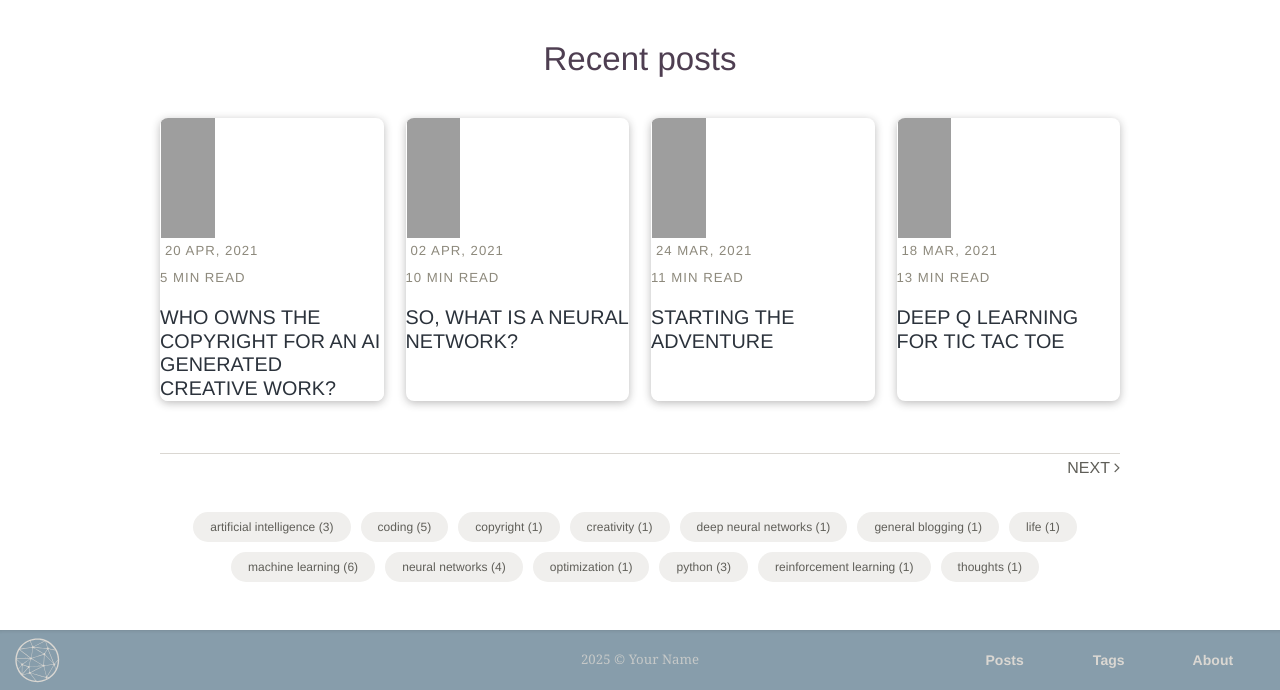
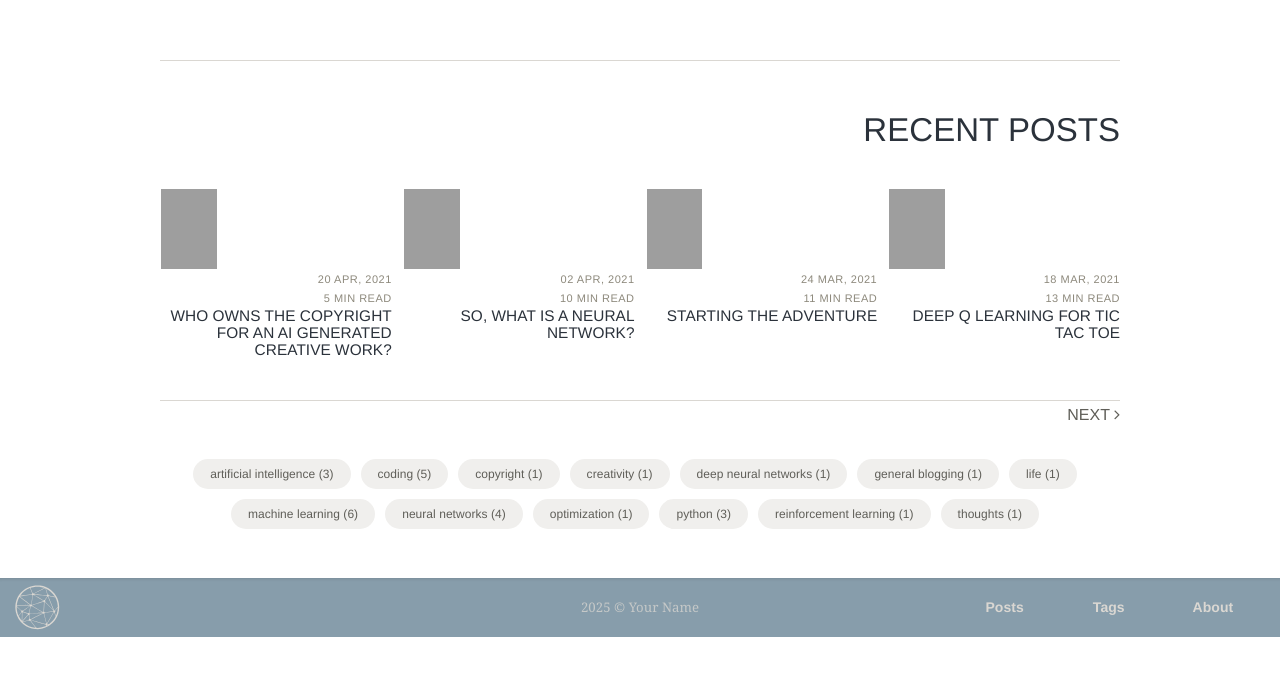
Before and after one commit to apichardo1997/alignedemergence, a Jekyll site: the page built from index.html, in a window 1280 px wide. Shown: the part 596-1286 px from the top of the page. Built offline with Jekyll 4.4.1, drawn with Linux system fonts in a browser that asks for light colours; some web fonts are replaced; the list of posts is cut into pages by our own code; after the commit the page ends 1233 px from its top, so only the background shows below that; grey boxes are pictures that could not be loaded.

Commit message:
Update main.css

```diff
--- a/assets/css/main.css
+++ b/assets/css/main.css
@@ -2169,36 +2169,6 @@ a.read-more:hover {
   border: none;             /* kill any stray frame */
 }
 
-/* 2) Deep Dive header: flex row with title on left, “See All” on right */
-.deep-dive-header {
-  max-width: 1200px;
-  margin: 1rem auto 0;      /* slide it up under the video */
-  display: flex;
-  justify-content: space-between;
-  align-items: center;
-}
-.deep-dive-header h2 {
-  margin: 0;
-  font-family: var(--font2);
-  font-size: 2rem;
-  color: var(--accent);     /* or whichever accent you like */
-}
-.deep-dive-header a {
-  margin: 0;
-  text-decoration: none;
-  text-transform: uppercase;
-  font-size: 0.9rem;
-  font-weight: var(--font2-bold);
-  color: var(--accent-dark);
-}
-
-/* 3) Thin underline below the Deep Dive header */
-.deep-dive-hr {
-  max-width: 1200px;
-  margin: 0.5rem auto 2rem; /* small gap then posts */
-  border: 0;
-  border-bottom: 1px solid var(--grey4);
-}
 
 /* = = = = = = = = = = Recent Posts - New Card Layout = = = = = = = = = = */
 
@@ -2207,20 +2177,20 @@ a.read-more:hover {
   display: flex;
   flex-direction: column;
   background: var(--background);
-  border-radius: 8px;
+  border-radius: 0;
   overflow: hidden;
-  box-shadow: 0 2px 8px var(--shadow);
+  box-shadow: none;
   transition: transform 0.2s ease;
-  margin-bottom: 1rem;
+  margin-bottom: 0.5rem;
 }
 
 .recent-item:hover {
-  transform: translateY(-2px);
-}
-
-/* Image styling - clean, no overlay text, smaller size */
+  transform: translateY(-1px);
+}
+
+/* Image styling - very compact */
 .recent-item-img {
-  height: 120px;
+  height: 80px;
   display: block;
   transition: opacity 0.2s ease;
   position: relative;
@@ -2238,41 +2208,50 @@ a.read-more:hover {
   display: none;
 }
 
-/* Content area below image - no padding */
+/* Content area below image - very compact */
 .recent-item-content {
   padding: 0;
   background: var(--background);
 }
 
-/* Date styling - no padding */
+/* Meta container - date and read time on same line */
+.recent-item-meta-container {
+  display: flex;
+  justify-content: space-between;
+  align-items: center;
+  margin-bottom: 0.3rem;
+}
+
+/* Date styling - inline with read time */
 .recent-item-meta {
-  font-size: 0.6rem;
+  font-size: 0.5rem;
   color: var(--grey2);
   font-weight: var(--font2-light);
-  letter-spacing: 1px;
+  letter-spacing: 0.5px;
   text-transform: uppercase;
-  margin-bottom: 0.2rem;
+  margin: 0;
   font-family: var(--font2);
 }
 
-/* Read time styling - no padding */
+/* Read time styling - inline with date */
 .recent-item-readtime {
-  font-size: 0.6rem;
+  font-size: 0.5rem;
   color: var(--grey2);
   font-weight: var(--font2-light);
-  letter-spacing: 1px;
+  letter-spacing: 0.5px;
   text-transform: uppercase;
-  margin-bottom: 0.75rem;
+  margin: 0;
   font-family: var(--font2);
 }
 
-/* Title styling - no padding */
+/* Title styling - very compact, ALL CAPS, matches page titles */
 .recent-item-title {
   margin: 0;
-  font-size: 0.9rem;
-  line-height: 1.2;
+  font-size: 0.7rem;
+  line-height: 1.1;
   font-weight: var(--font2-light);
   font-family: var(--font2);
+  text-transform: uppercase;
   position: static;
   background: transparent;
   width: auto;
@@ -2286,17 +2265,37 @@ a.read-more:hover {
   text-decoration: none;
   font-weight: var(--font2-light);
   transition: color 0.2s ease;
+  text-transform: uppercase;
 }
 
 .recent-item-title a:hover {
   color: var(--accent);
 }
 
-/* Grid layout - 4 columns on desktop, 2 on mobile */
+/* Recent posts section styling - right aligned with spacing and line */
+.recent-box {
+  margin-top: 60px;
+  padding-top: 40px;
+  border-top: 1px solid var(--grey4);
+  text-align: right;
+}
+
+/* Recent posts title - matches page title styling */
+.recent-box .page-subtitle {
+  font-family: var(--font2);
+  font-weight: var(--font2-light);
+  font-size: 1.5rem;
+  text-transform: uppercase;
+  color: var(--text);
+  text-align: right;
+  margin-bottom: 30px;
+}
+
+/* Grid layout - 4 columns on desktop, 2 on mobile, very compact */
 .recent-list {
   display: grid;
   grid-template-columns: repeat(4, 1fr);
-  gap: 1rem;
+  gap: 0.5rem;
   margin-top: 1rem;
   font-size: 1rem;
 }
@@ -2312,9 +2311,39 @@ a.read-more:hover {
 @media (max-width: 768px) {
   .recent-list {
     grid-template-columns: repeat(2, 1fr);
-    gap: 0.75rem;
-  }
-
-  .recent-item-content {
-    padding: 0;
-  }
+    gap: 0.4rem;
+  }
+
+  .recent-item-img {
+    height: 70px;
+  }
+
+  .recent-item-title {
+    font-size: 0.65rem;
+  }
+
+  .recent-box {
+    text-align: center;
+    margin-top: 40px;
+    padding-top: 30px;
+  }
+
+  .recent-box .page-subtitle {
+    text-align: center;
+  }
+}
+
+/* Very small mobile - 1 column */
+@media (max-width: 480px) {
+  .recent-list {
+    grid-template-columns: 1fr;
+  }
+
+  .recent-item-img {
+    height: 80px;
+  }
+
+  .recent-item-title {
+    font-size: 0.7rem;
+  }
+}
```
